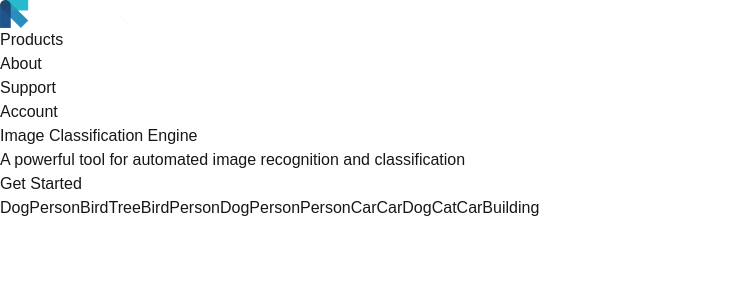
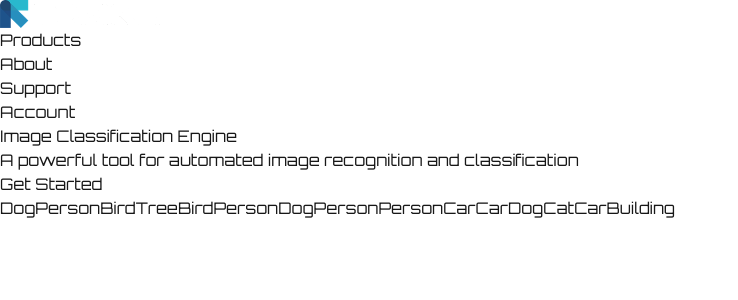
Before and after one commit to georgeadadii/SWENG-x-TOMRA, a Next.js app in the folder frontend/: page / in a window 1280 px wide. Shown: the top 300 px of the page, without its empty margins (0-738 px from the left). Built offline with nearby package versions, Linux system fonts and the light colour scheme.

Commit message:
modified fonts

```diff
--- a/frontend/src/app/page.tsx
+++ b/frontend/src/app/page.tsx
@@ -1,8 +1,11 @@
 'use client';
 
+import { Orbitron } from 'next/font/google';
 import { useState, useEffect, useCallback } from "react";
 import { useRouter } from "next/navigation";
 import Navbar from "@/components/Navbar";
+
+const orbitron = Orbitron({ subsets: ['latin'] });
 
 export default function Home() {
   const router = useRouter();
@@ -13,8 +16,8 @@ export default function Home() {
   const updatePositions = useCallback(() => {
     setTags(prevTags => prevTags.map(tag => ({
       ...tag,
-      x: Math.max(10, Math.min(90, tag.x + (Math.random() - 0.5) * 2)), // Movement of tags
-      y: Math.max(10, Math.min(90, tag.y + (Math.random() - 0.5) * 2)),
+      x: Math.max(10, Math.min(90, tag.x + (Math.random() - 0.5) * 1.2)), // Movement of tags
+      y: Math.max(10, Math.min(90, tag.y + (Math.random() - 0.5) * 1.2)),
     })));
 
     setBlurPosition({
@@ -39,9 +42,9 @@ export default function Home() {
   }, [updatePositions]);
 
   return (
-    <div className="flex flex-col items-center justify-center min-h-screen w-full bg-black font-orbitron overflow-hidden relative">
+    <div className={`flex flex-col items-center justify-center min-h-screen w-full bg-black overflow-hidden relative ${orbitron.className}`}>
       <div
-        className="absolute inset-0 opacity-50"
+        className="absolute inset-0 opacity-30"
         style={{
           background: `radial-gradient(circle at ${blurPosition.x}% ${blurPosition.y}%, rgba(138, 43, 226, 0.8), rgba(0, 0, 255, 0.8))`,
           filter: 'blur(100px)',
@@ -50,13 +53,14 @@ export default function Home() {
       />
       <Navbar />
       <div className="flex-grow flex items-center justify-center w-full p-5 relative z-10">
-        <div className="text-center w-[60vw] max-w-full h-[30vh] flex flex-col justify-between">
+        <div className="text-center w-[90vw] max-w-full h-[30vh] flex flex-col justify-between">
           <div
             className={`transform transition-all duration-1000 ${showContent ? 'translate-y-0 opacity-100' : 'translate-y-full opacity-0'}`}
           >
-            <h1 className="text-4xl md:text-6xl font-bold bg-gradient-to-r from-white to-purple-300 bg-clip-text text-transparent inline-block">
+            <h1 className="text-5xl md:text-6xl mb-5 font-black leading-relaxed bg-gradient-to-r from-white to-purple-300 bg-clip-text text-transparent inline-block">
               Image Classification Engine
             </h1>
+
             <p className="text-lg md:text-xl text-white max-w-lg mx-auto mt-4 opacity-80">
               A powerful tool for automated image recognition and classification
             </p>
```
